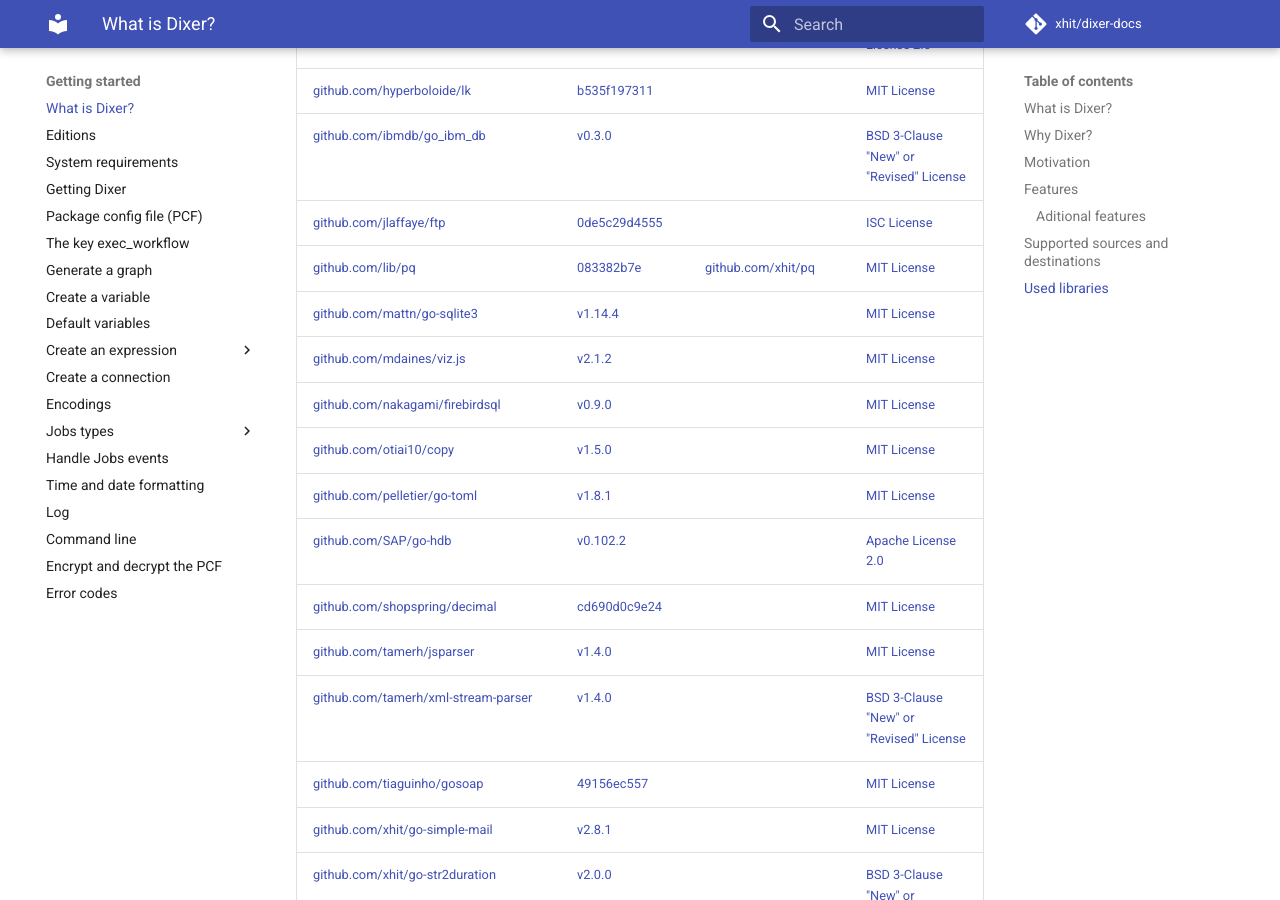
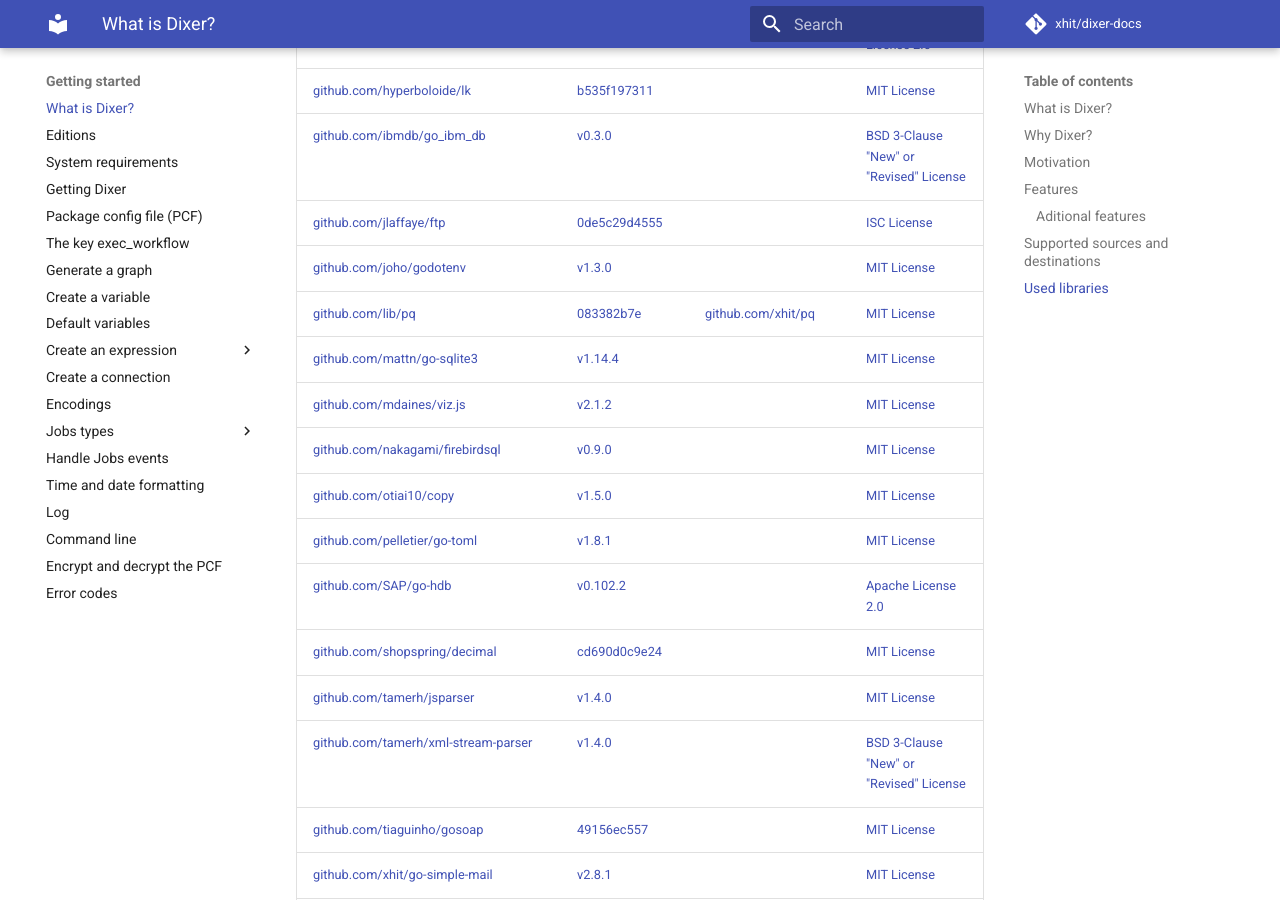
Before and after one commit to Dixer-ETL/dixer-docs, an MkDocs documentation site: the page built from docs/Getting-started.md, in a window 1280 px wide and 900 px high, scrolled down 4153 px. Built offline with MkDocs 1.6.1 and Material for MkDocs 9.7.7, drawn with Linux system fonts in a browser that asks for light colours; comment, search, counter and statistics services are not loaded.

Commit message:
Added godotenv package

```diff
--- a/docs/Getting-started.md
+++ b/docs/Getting-started.md
@@ -112,6 +112,7 @@ Dixer stands on the shoulder of many great open source libraries, in lexical ord
 | [github.com/hyperboloide/lk](https://github.com/hyperboloide/lk)                                         | [b535f197311](https://github.com/hyperboloide/lk/tree/b535f19731186294f7ae48d8e453186f40a493aa)                      |                                                                             | [MIT License](dependencies-licenses/LICENSE-lk.txt)                                               |
 | [github.com/ibmdb/go_ibm_db](https://github.com/ibmdb/go_ibm_db)                                         | [v0.3.0](https://github.com/ibmdb/go_ibm_db/tree/v0.3.0)                                                             |                                                                             | [BSD 3-Clause "New" or "Revised" License](dependencies-licenses/LICENSE-go_ibm_db.txt)            |
 | [github.com/jlaffaye/ftp](https://github.com/jlaffaye/ftp)                                               | [0de5c29d4555](https://github.com/jlaffaye/ftp/tree/0de5c29d4555)                                                    |                                                                             | [ISC License](dependencies-licenses/LICENSE-ftp.txt)                                              |
+| [github.com/joho/godotenv](https://github.com/joho/godotenv)                                             | [v1.3.0](https://github.com/joho/godotenv/tree/v1.3.0)                                                               |                                                                             | [MIT License](dependencies-licenses/LICENSE-godotenv.txt)                                         |
 | [github.com/lib/pq](https://github.com/lib/pq)                                                           | [083382b7e](https://github.com/lib/pq/tree/083382b7e)                                                                | [github.com/xhit/pq](https://github.com/xhit/pq/tree/sdi-oid)               | [MIT License](dependencies-licenses/LICENSE-pq.txt)                                               |
 | [github.com/mattn/go-sqlite3](https://github.com/mattn/go-sqlite3)                                       | [v1.14.4](https://github.com/mattn/go-sqlite3/tree/v1.14.4)                                                          |                                                                             | [MIT License](dependencies-licenses/LICENSE-go-sqlite3.txt)                                       |
 | [github.com/mdaines/viz.js](https://github.com/mdaines/viz.js)                                           | [v2.1.2](https://github.com/mdaines/viz.js/tree/v2.1.2)                                                              |                                                                             | [MIT License](dependencies-licenses/LICENSE-viz.js.txt)                                           |
```
Also changed, not shown: docs/dependencies-licenses/LICENSE-godotenv.txt (added).
